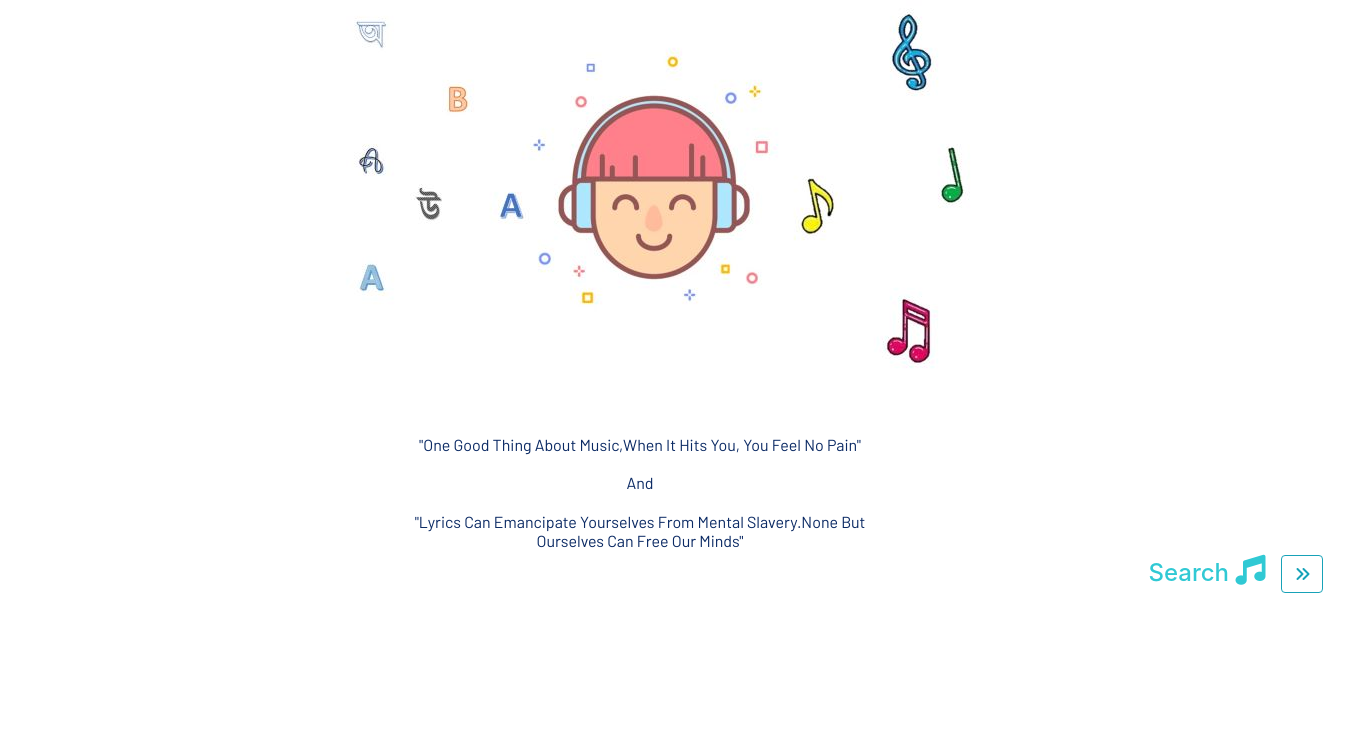
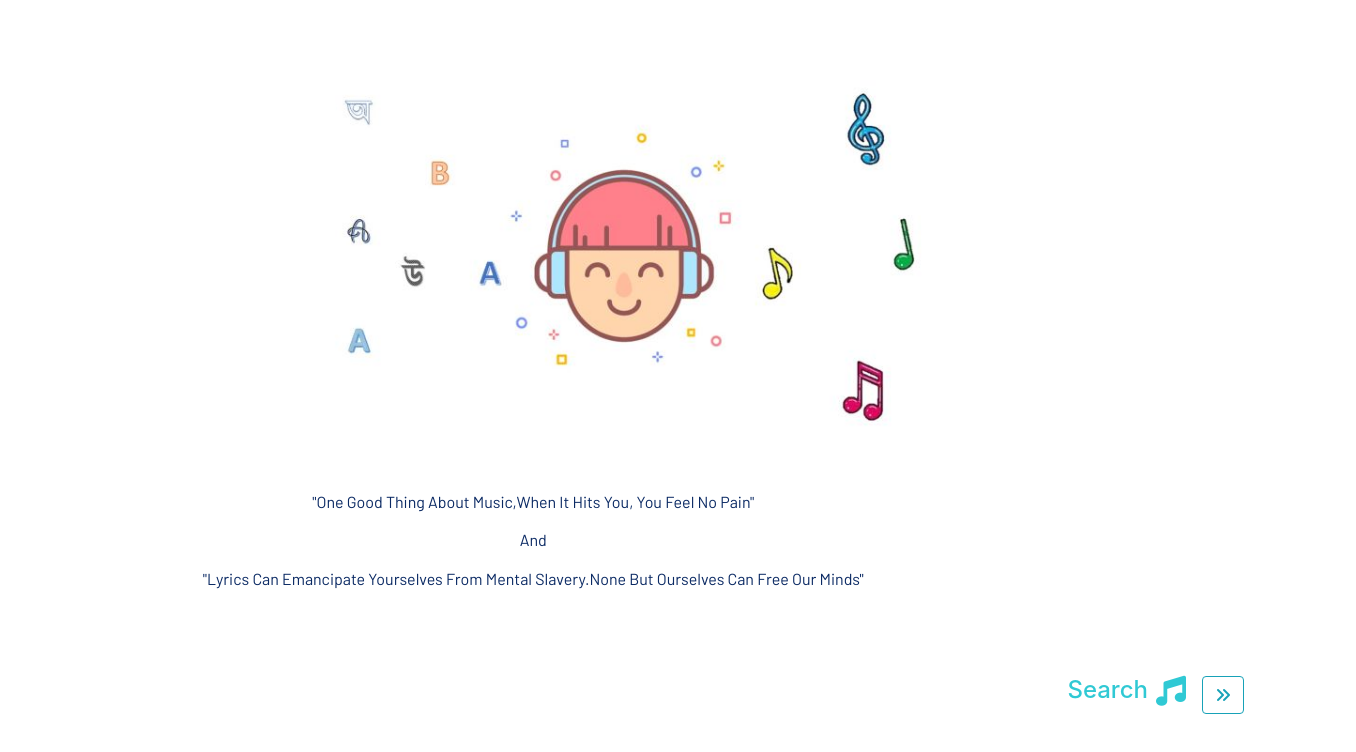
Before and after one commit to TahzidMahmud/React_Lyrics_app, a React (Create React App) app: page / in a window 1280 px wide. Shown: the top 752 px of the page, 1356 px wide, since content can reach past the window. Built offline with nearby package versions, Linux system fonts and the light colour scheme; no server answers; the HTML template or start-up script is replaced by a standard one.

Commit message:
initial release v-0.1

```diff
--- a/src/App.css
+++ b/src/App.css
@@ -4,39 +4,48 @@
   margin-bottom: 0px;
 }
 .the-para {
-  height: 200px;
-  width: 500px;
-  display: block;
+
   display: inline-flex;
-  margin-left: 390px;
-  margin-right: 150px;
-  margin-bottom: 0px;
+  justify-content: center;
+  align-items: center;
+
   margin-top: 60px;
   text-align: center;
-  padding: 0px;
+
   font-family: "Barlow", sans-serif;
   color: rgb(11, 42, 100);
 }
 
 .image {
-  display: block;
+
   display: inline-flex;
-  margin: 360px;
+  justify-content: center;
+  align-items: center;
+  min-height: 30vh;
   margin-bottom: 0px;
-  margin-top: 0%;
-  margin-left: 330px;
+  margin-top: 5rem;
+
   padding-top: 0px;
   padding-left: 0px;
 }
+.view{
+  max-height: 100vh;
+
+}
 .thesearch {
-  position: relative;
-  left: 8%;
-  top: 130px;
-  margin-bottom: 0px;
-  display: inline-block;
+  margin-top: 4rem;
+  padding-right: 2rem;
+  padding-bottom: 2rem;
   display: inline-flex;
+  justify-content: flex-end;
   color: rgb(48, 201, 212);
-  padding: 0px;
+
+}
+.fa-music {
+  color: rgb(48, 201, 212);
+  font-size: 30px;
+  padding-left:.5rem;
+
 }
 
 .container {
@@ -63,6 +72,9 @@
 }
 .wrap {
   position: absolute;
+  display:flex;
+  justify-content: space-around;
+  align-items: center;
   top: 0;
 }
 .form-control-lg {
@@ -87,11 +99,7 @@
   animation: bounce 0.5s infinite linear;
   color: 000;
 }
-.fa-music {
-  color: rgb(48, 201, 212);
-  font-size: 30px;
-  margin: 0px;
-}
+
 @-webkit-keyframes bounce {
   0% {
     top: 0;
--- a/src/App.js
+++ b/src/App.js
@@ -20,9 +20,11 @@ function App() {
 
             <Route exact path="/lyrics/track/:id" component={Lyrics} />
             <div>
-              <div className="container">
-                <Route exact path="/search" component={Navbar} />
-                <Route exact path="/search" component={Search} />
+              <div className="container row">
+                <div className="col-md-10 col-sm-12 offset-2">
+                  <Route exact path="/search" component={Navbar} />
+                  <Route exact path="/search" component={Search} />
+                </div>
               </div>
               <Route exact path="/search" component={Ind} />
             </div>
--- a/src/components/Search.jsx
+++ b/src/components/Search.jsx
@@ -7,7 +7,7 @@ class Search extends Component {
     super();
     this.state = {
       trackTitle: "",
-      count: "true"
+      count: "true",
     };
   }
 
@@ -15,23 +15,19 @@ class Search extends Component {
     e.preventDefault();
     axios
       .get(
-        `https://cors-anywhere.herokuapp.com/https://api.musixmatch.com/ws/1.1/track.search?q_track=${
-          this.state.trackTitle
-        }&page_size=10&page=1&s_track_rating=desc&apikey=${
-          process.env.REACT_APP_MM_KEY
-        }`
+        `https://cors-anywhere.herokuapp.com/https://api.musixmatch.com/ws/1.1/track.search?q_track=${this.state.trackTitle}&page_size=10&page=1&s_track_rating=desc&apikey=${process.env.REACT_APP_MM_KEY}`
       )
-      .then(res => {
+      .then((res) => {
         dispatch({
           type: "SEARCH_TRACKS",
-          payload: res.data.message.body.track_list
+          payload: res.data.message.body.track_list,
         });
         this.setState({ trackTitle: "" }); //clear the field
       })
 
-      .catch(err => console.log(err));
+      .catch((err) => console.log(err));
   };
-  onChange = e => {
+  onChange = (e) => {
     this.setState({ [e.target.name]: e.target.value });
   };
   counter = () => {
@@ -39,7 +35,7 @@ class Search extends Component {
   };
   //voice part//
 
-  listenSpeak = e => {
+  listenSpeak = (e) => {
     //set speeches to read out by the api
     const bash = window.bash;
 
@@ -50,7 +46,7 @@ class Search extends Component {
     recognition.continuous = false;
     recognition.interimResults = false;
 
-    if (this.state.count == "true") {
+    if (this.state.count === "true") {
       recognition.start();
       recognition.onstart = () => {
         const speech = new SpeechSynthesisUtterance();
@@ -58,15 +54,15 @@ class Search extends Component {
         speech.text = "listening"; //the real speech
         speech.lang = "en-IN";
         speech.volume = 1;
-        speech.rate = 1.5;
-        speech.pitch = 3;
+        speech.rate = 1;
+        speech.pitch = 0.9;
         //listen to the command and talk back
 
         window.speechSynthesis.speak(speech);
 
         this.setState({ count: "false" });
       };
-    } else if (this.state.count == "false") {
+    } else if (this.state.count === "false") {
       recognition.start();
       recognition.onstart = () => {
         const speech = new SpeechSynthesisUtterance();
@@ -74,8 +70,8 @@ class Search extends Component {
         speech.text = "searching"; //the real speech
         speech.lang = "en-IN";
         speech.volume = 1;
-        speech.rate = 1.5;
-        speech.pitch = 3;
+        speech.rate = 1;
+        speech.pitch = 0.9;
         //listen to the command and talk back
 
         window.speechSynthesis.speak(speech);
@@ -86,7 +82,7 @@ class Search extends Component {
     }
 
     //the event here holds the string we talked jus now !!
-    recognition.onresult = function(event) {
+    recognition.onresult = function (event) {
       //getting the result index
       const currentcommand = event.resultIndex;
       //accessing the voice string from the window
@@ -106,10 +102,11 @@ class Search extends Component {
       //initiating the synthesis
       const speech = new SpeechSynthesisUtterance();
       speech.lang = "en-IN";
-      speech.text = "you said" + command + "click again for search"; //the real speech
+      speech.text =
+        "you said" + command + "click again on the mic icon for search"; //the real speech
       speech.volume = 1;
       speech.rate = 1;
-      speech.pitch = 3;
+      speech.pitch = 0.9;
 
       //listen to the command and talk back
 
@@ -123,14 +120,15 @@ class Search extends Component {
   render() {
     return (
       <Consumer>
-        {value => {
+        {(value) => {
           const { dispatch } = value;
           return (
             <React.Fragment>
-              <div className="wrapper  ">
+              <div className="row">
+                <div className="wrapper ">
                   <form onSubmit={this.findTrack.bind(this, dispatch)}>
                     <input
-                    className="form-control-lg  "
+                      className="form-control-lg col-8 "
                       placeholder="Enter Title To search"
                       name="trackTitle"
                       id="input"
@@ -152,6 +150,7 @@ class Search extends Component {
                     </button>
                   </form>
                 </div>
+              </div>
             </React.Fragment>
           );
         }}
--- a/src/components/layout/HomeView.jsx
+++ b/src/components/layout/HomeView.jsx
@@ -11,17 +11,25 @@ class HomeView extends Component {
     speech.text =
       " welcome to the app there is a voice typing  & search feature in the app you might wanna try "; //the real speech
     speech.volume = 1;
-    speech.rate = 1;
-    speech.pitch = 2;
+    speech.rate = 0.9;
+    speech.pitch = 0.9;
     //listen to the command and talk back
 
     window.speechSynthesis.speak(speech);
   }
   render() {
     return (
-      <div className="wrap ">
-        <img className="image" src={homeimage} alt="home" />
-        <div className="the-para">
+      // eslint-disable-next-line react/style-prop-object
+      <div className="container-fluid view">
+        <div className="row">
+          <img
+            className="image col-md-6 col-sm-12 offset-3"
+            src={homeimage}
+            alt="home"
+          />
+        </div>
+        <div className="row">
+          <div className="the-para col-md-10 col-sm-12  ">
             <h6>
               <p>
                 "One Good Thing About Music,When It Hits You, You Feel No Pain"
@@ -35,11 +43,11 @@ class HomeView extends Component {
               </p>
             </h6>
           </div>
-        <div className="thesearch">
-          <h4>
-            Search <i className="fas fa-music bounce" />
-          </h4>
-
+        </div>
+        <div className="row">
+          <div className="thesearch col-md-4 col-sm-12 offset-8">
+            <h4 classNmae="">Search</h4>
+            <i className="fas fa-music bounce" />
             <Link to="/search">
               <button
                 onClick={this.speak}
@@ -50,6 +58,7 @@ class HomeView extends Component {
             </Link>
           </div>
         </div>
+      </div>
     );
   }
 }
--- a/src/components/layout/Navbar.jsx
+++ b/src/components/layout/Navbar.jsx
@@ -2,11 +2,11 @@ import React from "react";
 
 const Navbar = () => {
   return (
-    <nav className="navbar navbar-dark bg-dark mb-5">
-      <span className="navbar-brand mb-0 ml-0 mr-0 h1 mx-auto">
-        Lyrics Tracker
-      </span>
-    </nav>
+    <div className="row">
+      <nav className=" navbar-dark bg-dark mb-5 col-8">
+        <h1 className=" mb-0  text text-center text-white ">Lyrics Tracker</h1>
+      </nav>
+    </div>
   );
 };
 
```
Lines whose indentation alone changed are shown as unchanged.
